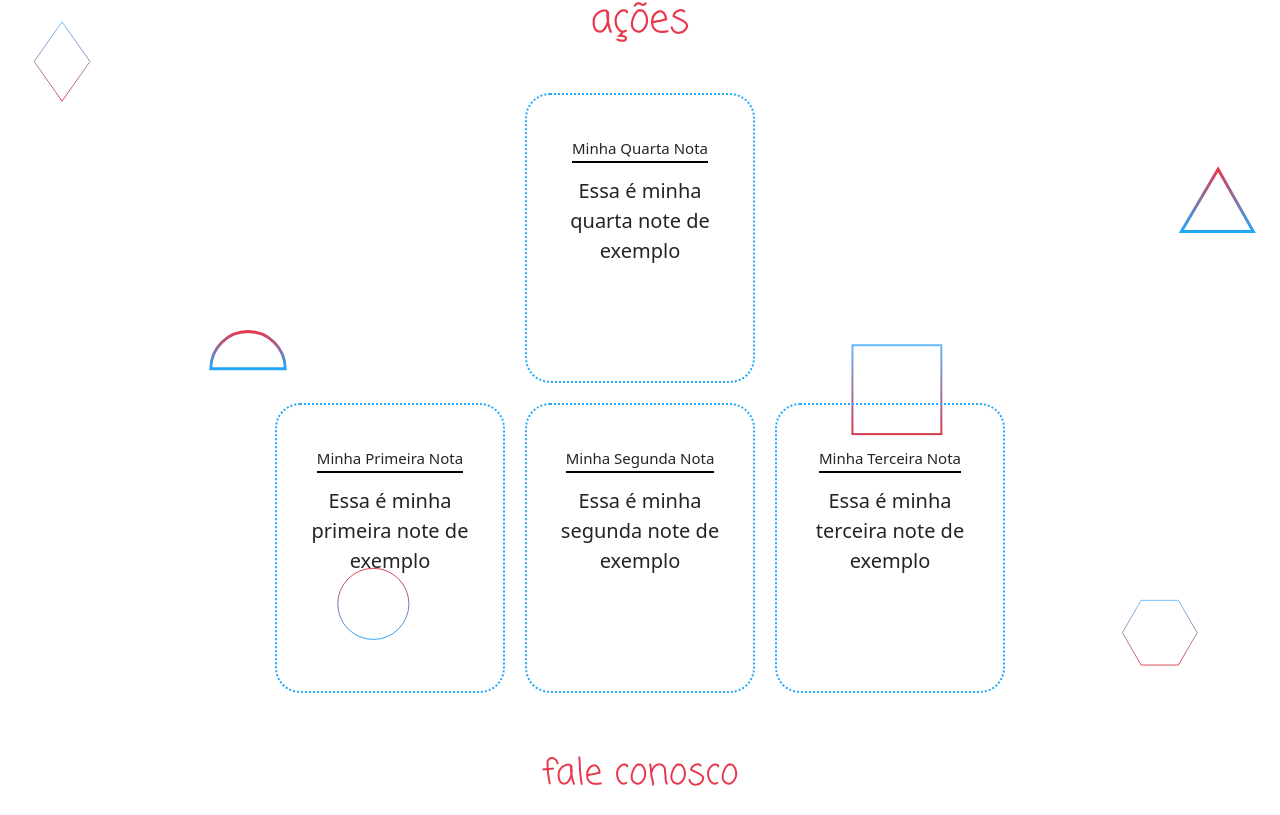
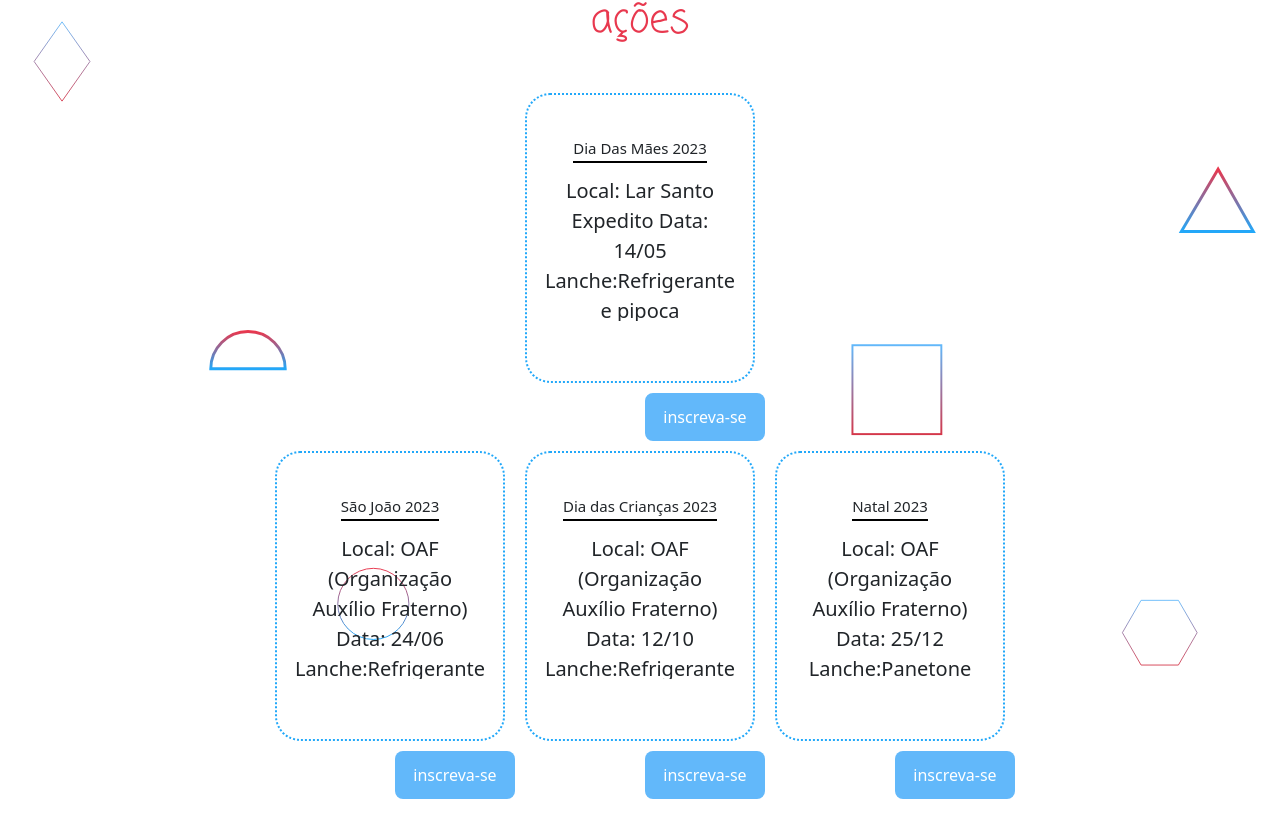
Before and after one commit to jubsribs/SiteOpus-front, a React (Create React App) app: page / in a window 1280 px wide. Shown: the part 5885-6700 px from the top of the page. Built offline with nearby package versions, Linux system fonts and the light colour scheme; no server answers.

Commit message:
feat:ajustando style, colocando mask e pagseguro.

```diff
--- a/package.json
+++ b/package.json
@@ -18,6 +18,7 @@
     "react-bootstrap": "^2.7.4",
     "react-dom": "^18.2.0",
     "react-firebase-hooks": "^5.1.1",
+    "react-imask": "^7.0.0-alpha.2",
     "react-multi-carousel": "^2.8.4",
     "react-redux": "^8.0.5",
     "react-router-dom": "^6.9.0",
--- a/src/components/blocoCard/index.jsx
+++ b/src/components/blocoCard/index.jsx
@@ -11,11 +11,11 @@ export const BlocoCard = ({ note }) => {
         <h1 className='note_title'>{note.title}</h1>
         <p className='note_description'>{note.description}</p>
       </div>
-      {/* <div className='div_button'>
+      <div className='div_button'>
         <Button className='delete_button' onClick={() => DeleteNote(note.id)}>
-          Excluir
+          inscreva-se
         </Button>
-      </div> */}
+      </div>
     </div>
   );
 };
--- a/src/components/blocoForm/styles.scss
+++ b/src/components/blocoForm/styles.scss
@@ -8,6 +8,7 @@
       font-family: 'Coming Soon';
       font-weight: 400;
       font-size: 60px;
+      text-transform: lowercase;
       color: map-get($font-color, 'title');
       margin-bottom: 40px;
       text-align: center;
--- a/src/data/Notes.js
+++ b/src/data/Notes.js
@@ -1,22 +1,26 @@
 export const Notes = [
   {
     id: 0,
-    title: 'Minha Primeira Nota',
-    description: 'Essa é minha primeira note de exemplo',
+    title: 'São João 2023',
+    description:
+      'Local: OAF (Organização Auxílio Fraterno) Data: 24/06 Lanche:Refrigerante e pipoca',
   },
   {
     id: 1,
-    title: 'Minha Segunda Nota',
-    description: 'Essa é minha segunda note de exemplo',
+    title: 'Dia das Crianças 2023',
+    description:
+      'Local: OAF (Organização Auxílio Fraterno) Data: 12/10 Lanche:Refrigerante e bolo',
   },
   {
     id: 2,
-    title: 'Minha Terceira Nota',
-    description: 'Essa é minha terceira note de exemplo',
+    title: 'Natal 2023',
+    description:
+      'Local: OAF (Organização Auxílio Fraterno) Data: 25/12 Lanche:Panetone',
   },
   {
     id: 3,
-    title: 'Minha Quarta Nota',
-    description: 'Essa é minha quarta note de exemplo',
+    title: 'Dia Das Mães 2023',
+    description:
+      'Local: Lar Santo Expedito Data: 14/05 Lanche:Refrigerante e pipoca',
   },
 ];
--- a/src/screens/cadastro/index.jsx
+++ b/src/screens/cadastro/index.jsx
@@ -4,6 +4,7 @@ import { Button } from '../../components/button';
 import Tooltip from '@mui/material/Tooltip';
 import { useNavigate } from 'react-router-dom';
 import { toast } from 'react-toastify';
+import { IMaskInput } from 'react-imask';
 import { createUserWithEmailAndPassword } from 'firebase/auth';
 import { db, auth } from '../../config/firebase';
 import { addDoc, collection } from 'firebase/firestore';
@@ -143,9 +144,11 @@ export const Cadastro = () => {
                 <span>*</span>
               </Tooltip>
             </h4>
-            <input
+            <IMaskInput
               className='sub-title-box'
               type='tel'
+              placeholder='Ex.:(00)0000-00000'
+              mask='(00)0000-00000'
               value={telefone}
               required
               onChange={(e) => setTelefone(e.target.value)}
@@ -199,9 +202,11 @@ export const Cadastro = () => {
                 <span>*</span>
               </Tooltip>
             </h4>
-            <input
+            <IMaskInput
               className='sub-title-box'
               type='text'
+              placeholder='Ex.:00000-000'
+              mask='00000-000'
               value={cep}
               required
               onChange={(e) => setCep(e.target.value)}
@@ -240,9 +245,10 @@ export const Cadastro = () => {
                 <span>*</span>
               </Tooltip>
             </h4>
-            <input
+            <IMaskInput
               className='sub-title-box'
               type='text'
+              mask='000'
               value={numero}
               required
               onChange={(e) => setNumero(e.target.value)}
--- a/src/screens/doacao/index.jsx
+++ b/src/screens/doacao/index.jsx
@@ -1,4 +1,5 @@
 import React from 'react';
+import { NavLink } from 'react-router-dom';
 import { qrCode } from '../../assets/photos/pagamento';
 import './styles.scss';
 
@@ -13,7 +14,10 @@ export const Doacao = () => {
         <h5 className='opus-doacao-title-paragraph'> Doadores :</h5>
         <h6 className='opus-doacao-paragraph'>
           Caso opte por encontrar as famílias e entrar em contato, é necessário
-          cadastrar-se no site.
+          <NavLink className='nav-link' to='/cadastro'>
+            cadastre-se
+          </NavLink>
+          no site.
         </h6>
         <h6 className='opus-doacao-paragraph'>
           Ir até o seu perfil e selecionar a aba "pesquisar famílias".
@@ -21,21 +25,24 @@ export const Doacao = () => {
 
         <h5 className='opus-doacao-title-paragraph'> Donatários :</h5>
         <h6 className='opus-doacao-paragraph'>
-          Para receber doações é necessário cadastrar-se no site.
+          Para receber doações é necessário
+          <NavLink className='nav-link' to='/cadastro'>
+            cadastre-se
+          </NavLink>
+          no site.
         </h6>
         <h6 className='opus-doacao-paragraph'>
-          Ir até o seu perfil e selecionar a aba "Inserir Necessidades".
+          Ir até o seu perfil e selecionar a aba "inserir necessidades".
         </h6>
 
         <h3 className='opus-doacao-subtitle'> Como possar doar?</h3>
         <h6 className='opus-doacao-paragraph'>
-          Caso opte por não se cadastrar no site, você pode ajudar o projeto
+          Caso opte por não cadastrar-se no site, você pode ajudar o projeto
           doando de forma rápida e segura através da chave pix ou com o
           PagSeguro.
         </h6>
         <h6 className='opus-doacao-paragraph'>
-          Sua doação será destinada para as famílias cadastradas no nosso Banco
-          de Dados.
+          Sua doação será destinada para as famílias cadastradas no nosso site.
         </h6>
         <h3 className='opus-doacao-subtitle'> Pagamento Com Pix :</h3>
         <h6 className='opus-doacao-paragraph'>
@@ -51,6 +58,16 @@ export const Doacao = () => {
         </h6>
 
         <span> ou </span>
+
+        <a
+          href='https://pag.ae/7Ztia7Zzp/button'
+          target='_blank'
+          title='Pagar com PagSeguro'>
+          <img
+            src='//assets.pagseguro.com.br/ps-integration-assets/botoes/pagamentos/205x30-pagar-azul.gif'
+            alt='Pague com PagSeguro - é rápido, grátis e seguro!'
+          />
+        </a>
       </div>
     </div>
   );
--- a/src/screens/doacao/styles.scss
+++ b/src/screens/doacao/styles.scss
@@ -35,12 +35,18 @@
         color: map-get($font-color, 'blue-logo');
       }
       h6 {
+        @include row(center, space-between);
         text-align: justify;
         padding-top: 20px;
         font-family: 'Comfortaa';
         font-weight: 700;
         font-size: 20px;
         color: gray;
+
+        .nav-link {
+          padding: 5px;
+          text-decoration: underline gray;
+        }
       }
 
       span {
@@ -50,6 +56,14 @@
         font-weight: 700;
         font-size: 20px;
       }
+
+      a {
+        img {
+          height: 110px;
+          padding-top: 20px;
+          padding-bottom: 40px;
+        }
+      }
     }
   }
 }
--- a/src/screens/family-donation/styles.scss
+++ b/src/screens/family-donation/styles.scss
@@ -20,6 +20,7 @@
         font-family: 'Coming Soon';
         font-weight: 400;
         font-size: 60px;
+        text-transform: lowercase;
         color: map-get($font-color, 'title');
         text-align: center;
         margin-top: 100px;
--- a/src/screens/login/index.jsx
+++ b/src/screens/login/index.jsx
@@ -86,10 +86,13 @@ export const Login = () => {
           </div>
           <Button onClick={handleSignIn}> continuar</Button>
           <div className='opus-login-cadastro'>
-            <h4> não tem cadastro?</h4>
-            <NavLink className='nav-link' to='/cadastro'>
-              cadastre-se
-            </NavLink>
+            <h4>
+              {' '}
+              não tem cadastro?
+              <NavLink className='nav-link' to='/cadastro'>
+                cadastre-se
+              </NavLink>
+            </h4>
           </div>
         </div>
       </div>
--- a/src/screens/login/styles.scss
+++ b/src/screens/login/styles.scss
@@ -45,15 +45,14 @@
       }
 
       div.opus-login-cadastro {
+        h4 {
           @include row(center, space-between);
-        gap: 15px;
-
-        h4 {
+          gap: 10px;
           font-family: 'Comfortaa';
           font-weight: 400;
           font-size: 16px;
           color: map-get($background, 'sub-title');
-        }
+
           .nav-link {
             font-family: 'Comfortaa';
             color: blue;
@@ -65,3 +64,4 @@
       }
     }
   }
+}
```
Lines whose indentation alone changed are shown as unchanged.
